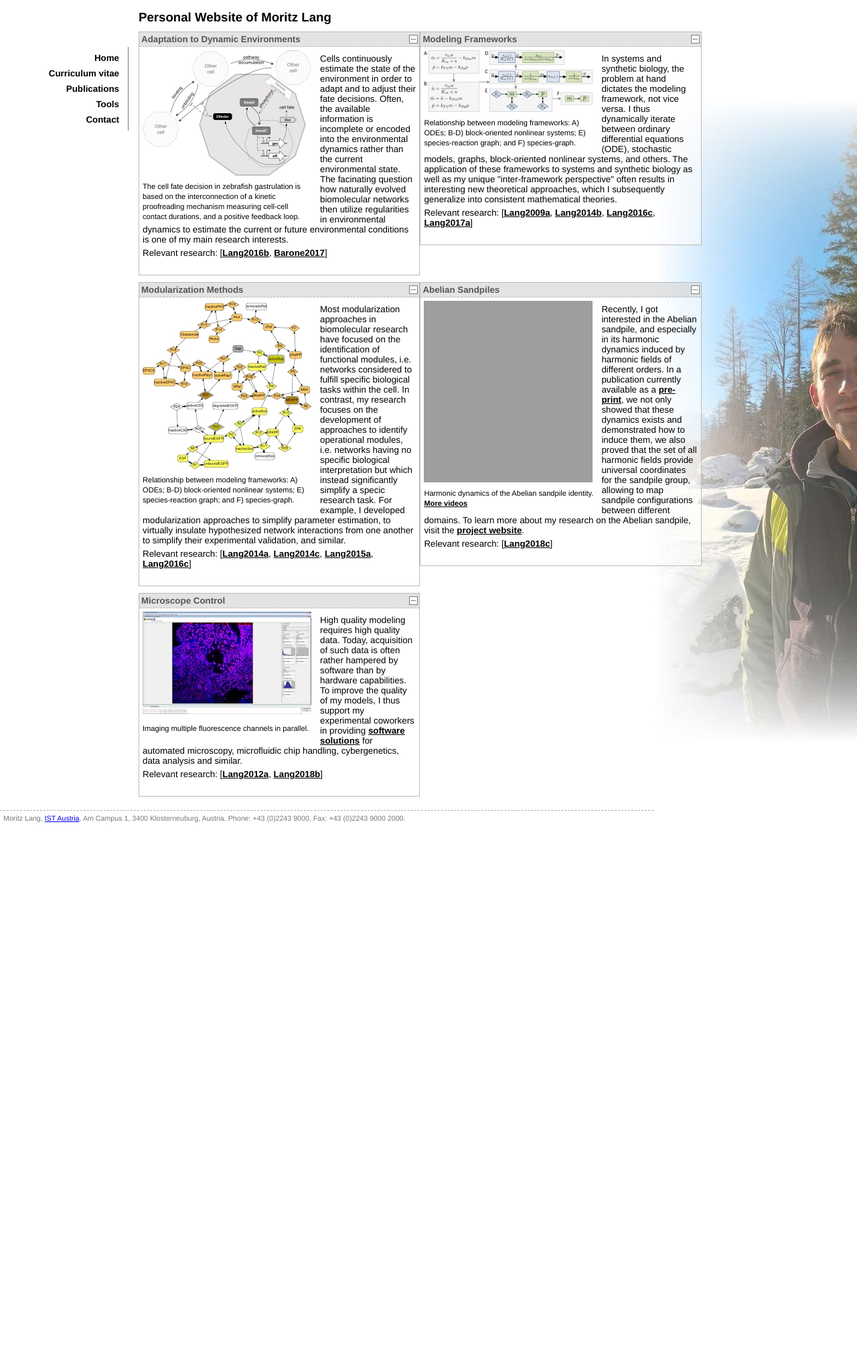
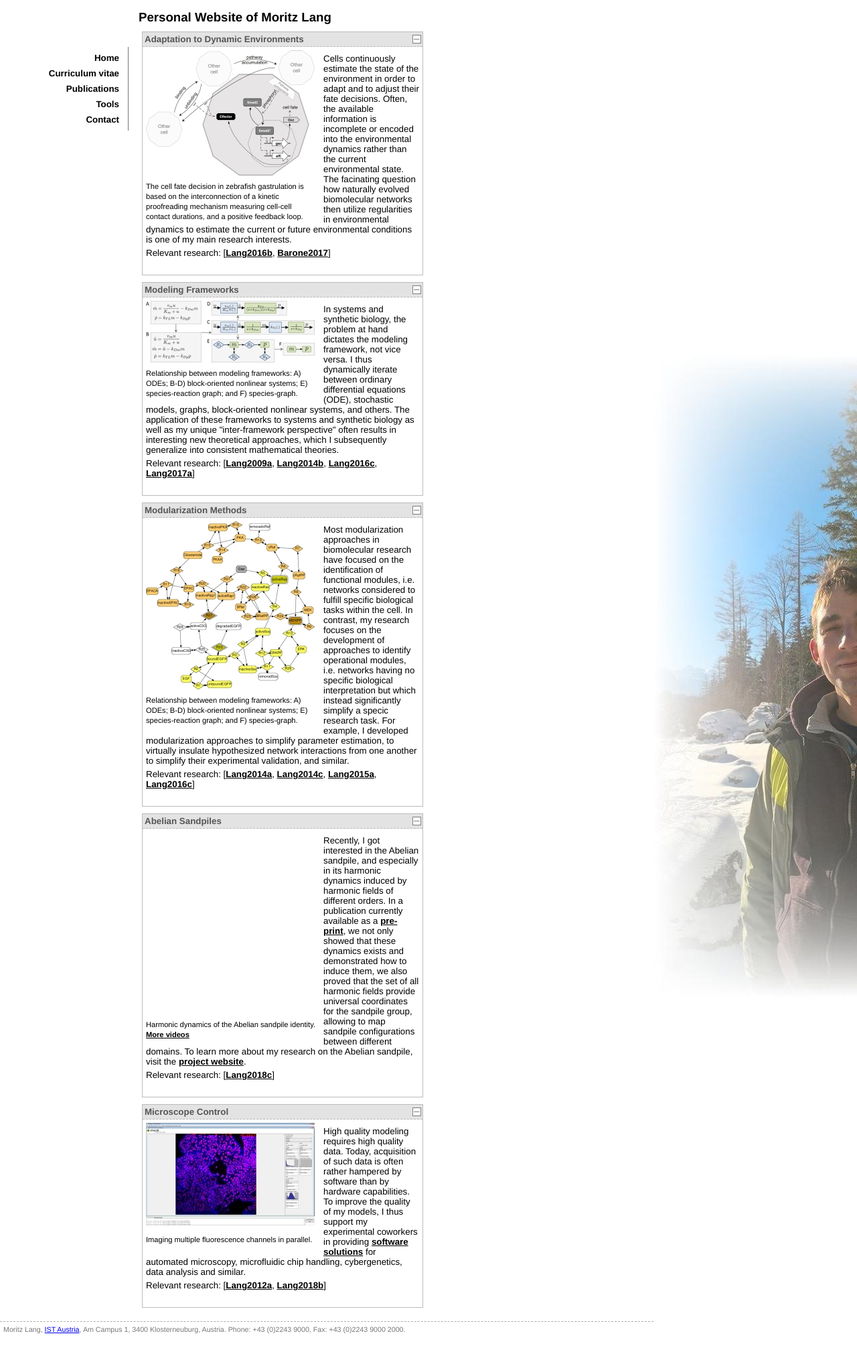
Before and after one commit to langmo/langmo.github.io, a Jekyll site: the page built from index.html, in a window 1280 px wide. Shown: the whole page at 67% size. Built offline with Jekyll 4.4.1, drawn with Linux system fonts in a browser that asks for light colours; before the commit the page ends 1255 px from its top, so only the background shows below that; grey boxes are pictures that could not be loaded.

Commit message:
Margin, part 2

```diff
--- a/css/style.css
+++ b/css/style.css
@@ -82,7 +82,7 @@
 }
 div.box
 {
-	margin: 5px;
+	margin: 0px;
 	padding: 0;
 	box-sizing: border-box;
 	float: left;
@@ -286,7 +286,7 @@
 {
     visibility: visible;
     width: 230px;
-    background-color: rgba(50,50,50,0.8);
+    background-color: rgba(50,50,50,0.9);
     color: #fff;
     text-align: left;
 	text-decoration:none;
@@ -380,7 +380,7 @@
 	div.box
 	{
 		font-size: 10pt;
-		margin: 5px 0px 5px 0px;
+		margin: 5px 5px 5px 5px;
 		padding: 0;
 		border:1px solid #BBBBBB;
 		background: rgba(255,255,255, 0.5);
```
